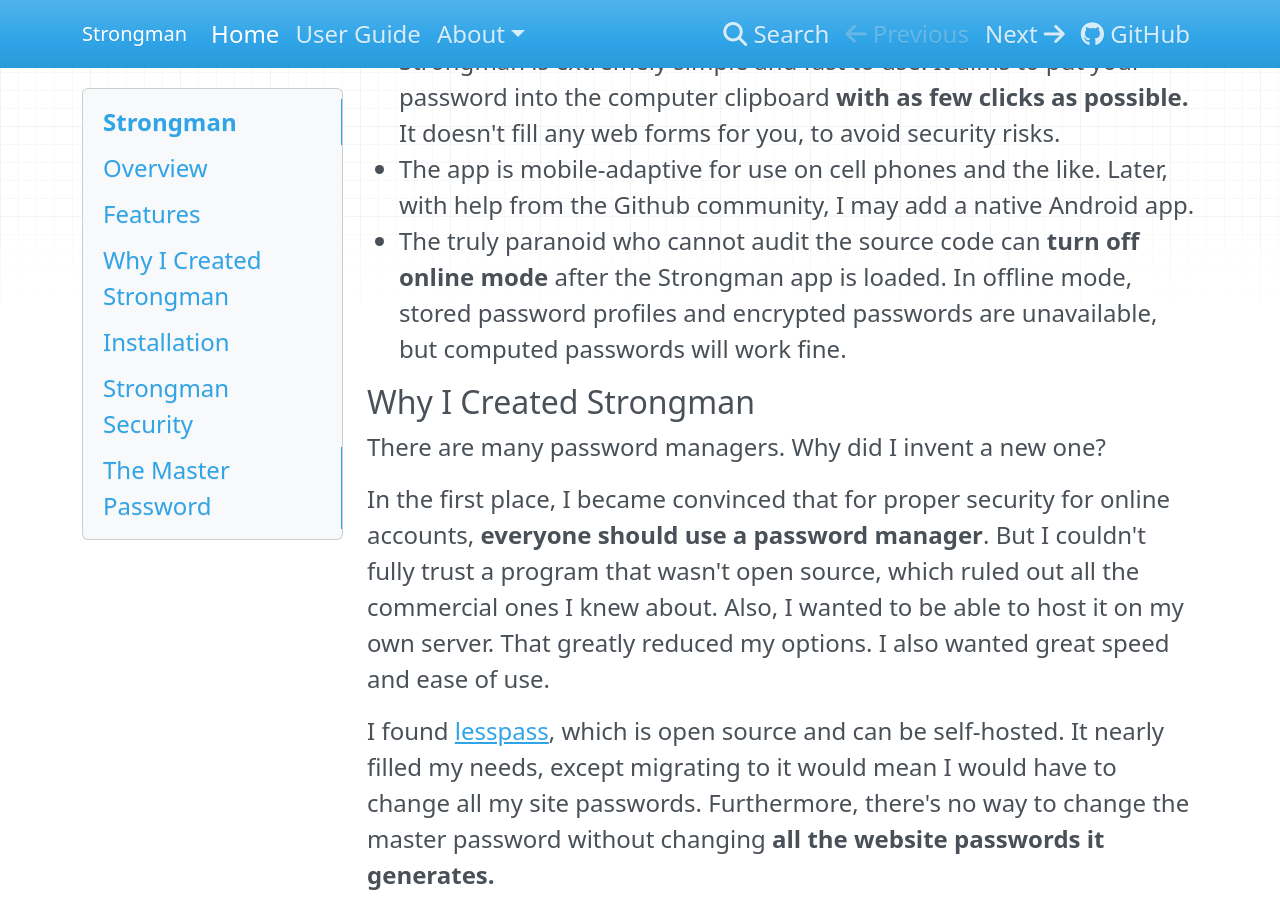
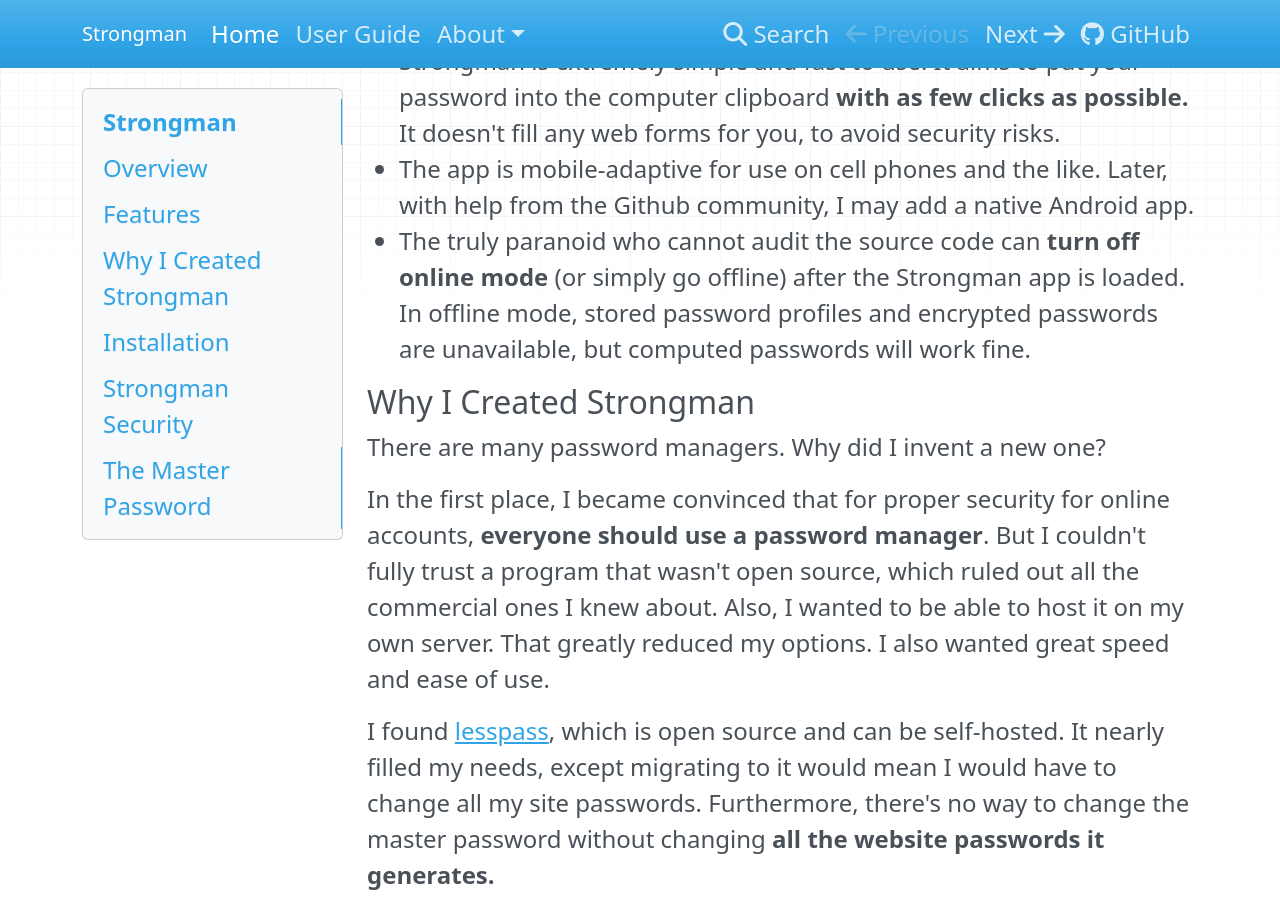
Before and after one commit to lstandish/strongman-md, an MkDocs documentation site: the page built from docs/index.md, in a window 1280 px wide and 900 px high, scrolled down 1379 px. Built offline with MkDocs 1.6.1, drawn with Linux system fonts in a browser that asks for light colours.

Commit message:
site update

```diff
--- a/docs/index.md
+++ b/docs/index.md
@@ -25,7 +25,7 @@
 - Strongman does not require signup or login. Since there is no session, it is *stateless*, adding greatly to its security.  You need only enter your master password, which never leaves your browser page (examine the source code if you want to confirm that).
 - Strongman is extremely simple and fast to use.  It aims to put your password into the computer clipboard **with as few clicks as possible.** It doesn't fill any web forms for you, to avoid security risks.
 - The app is mobile-adaptive for use on cell phones and the like. Later, with help from the Github community, I may add a native Android app.
-- The truly paranoid who cannot audit the source code can **turn off online mode** after the Strongman app is loaded.  In offline mode, stored password profiles and encrypted passwords are unavailable, but computed passwords will work fine.
+- The truly paranoid who cannot audit the source code can **turn off online mode** (or simply go offline) after the Strongman app is loaded.  In offline mode, stored password profiles and encrypted passwords are unavailable, but computed passwords will work fine.
 
 ## Why I Created Strongman
 
```
